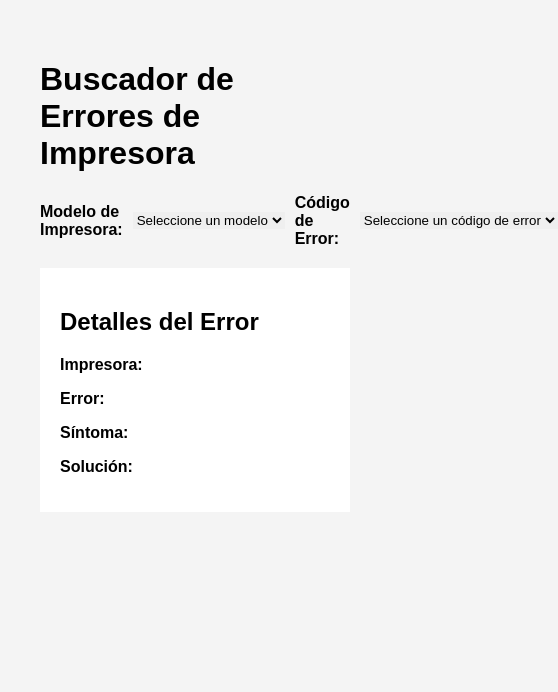
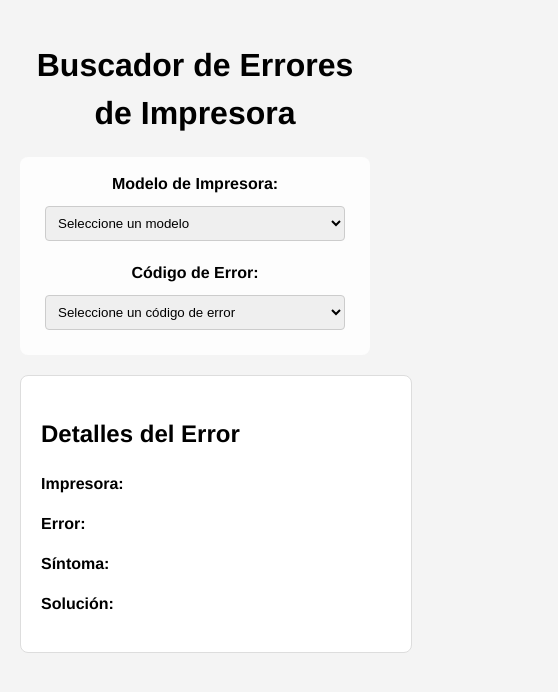
Before and after one commit to ivan1250-cd/st.github.io, a plain HTML site: page index.html in a window 390 px wide. Shown: the whole page, 558 px wide, since content can reach past the window. Drawn offline with Linux system fonts and the light colour scheme; no server answers.

Commit message:
Se agrega modificion responsive

```diff
--- a/style.css
+++ b/style.css
@@ -1,42 +1,56 @@
-* {
-    border: none !important;
-    box-shadow: none !important;
+/* Estilos generales */
+body {
+    font-family: "Helvetica Neue", Helvetica, Arial, sans-serif;
+    margin: 0;
+    padding: 20px;
+    background-color: #f4f4f4;
+    background-repeat: no-repeat;
+    background-attachment: fixed;
+    background-size: cover;
+    box-sizing: border-box;
+    line-height: 1.5;
 }
 
-body {
-    font-family: Arial, sans-serif;
-    margin: 20px;
-    padding: 20px;
-    background-color: #f4f4f4;
+h1 {
+    text-align: center;
+    margin-bottom: 20px;
 }
 
+/* Estilos para contenedor de búsqueda */
 #searchContainer {
     display: flex;
-    align-items: center; /* Alinea verticalmente el input y el botón */
-    gap: 10px; /* Espacio entre el input y el botón */
+    flex-wrap: wrap;
+    align-items: center;
+    justify-content: center;
+    gap: 10px;
     margin-bottom: 20px;
-    position: relative; /* Necesario para posicionar correctamente #suggestions */
-    border: none; /* Elimina cualquier borde del contenedor */
-    box-shadow: none; /* Elimina sombras que puedan parecer bordes */
+    padding: 15px;
+    background-color: rgba(255, 255, 255, 0.8); /* Fondo transparente */
+    border-radius: 8px;
 }
 
 label {
     font-weight: bold;
 }
 
-input[type="text"] {
-    flex: 1; /* Asegura que el input ocupe el espacio disponible */
+select, input[type="text"] {
+    width: 100%;
+    max-width: 300px;
     padding: 8px;
+    margin-bottom: 10px;
     box-sizing: border-box;
-    border: 1px solid transparent; /* Usa borde transparente si no deseas uno visible */
+    border: 1px solid #ccc;
+    border-radius: 4px;
 }
 
 button {
-    padding: 8px 12px;
+    width: 100%;
+    max-width: 150px;
+    padding: 10px;
     background-color: #007bff;
     color: white;
-    border: none; /* Elimina el borde del botón */
-    box-shadow: none; /* Elimina sombras que puedan parecer bordes */
+    border: none;
+    border-radius: 4px;
     cursor: pointer;
 }
 
@@ -44,19 +58,48 @@ button:hover {
     background-color: #0056b3;
 }
 
+/* Estilos para los resultados */
+#result {
+    margin-top: 20px;
+    padding: 20px;
+    background-color: white;
+    border: 1px solid #ddd;
+    max-width: 600px;
+    margin-left: auto;
+    margin-right: auto;
+    border-radius: 8px;
+}
+
+/* Ajustes para pantallas pequeñas */
+@media screen and (max-width: 768px) {
+    #searchContainer {
+        flex-direction: column;
+    }
+
+    button {
+        max-width: 100%;
+    }
+
+    #result {
+        width: 100%;
+    }
+}
+
+/* Estilos para sugerencias */
 #suggestions {
     position: absolute;
-    top: 100%; /* Posiciona justo debajo del input */
+    top: calc(100% + 5px);
     left: 0;
     width: 100%;
     background-color: white;
-    border: 1px solid #ddd; /* Verifica si necesitas este borde */
+    border: 1px solid #ddd;
     list-style-type: none;
     padding: 0;
     margin: 0;
-    z-index: 1000; /* Asegura que esté por encima de otros elementos */
-    max-height: 150px; /* Opcional: limita la altura máxima para el contenedor de sugerencias */
-    overflow-y: auto; /* Opcional: añade scroll si hay muchas sugerencias */
+    z-index: 1000;
+    max-height: 150px;
+    overflow-y: auto;
+    box-shadow: 0 4px 8px rgba(0, 0, 0, 0.1);
 }
 
 #suggestions li {
@@ -67,10 +110,3 @@ button:hover {
 #suggestions li:hover {
     background-color: #f0f0f0;
 }
-
-#result {
-    margin-top: 20px;
-    padding: 20px;
-    background-color: white;
-    border: 1px solid #ddd; /* Verifica si este borde está causando el problema */
-}
```
